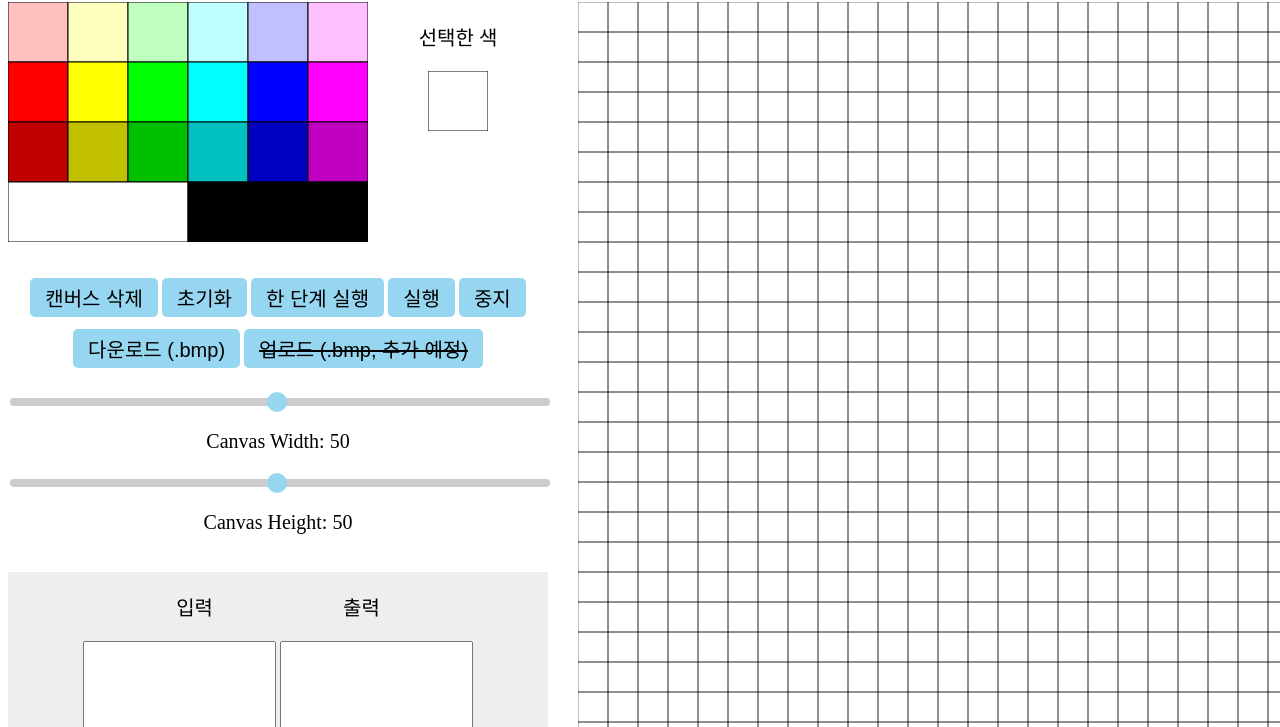
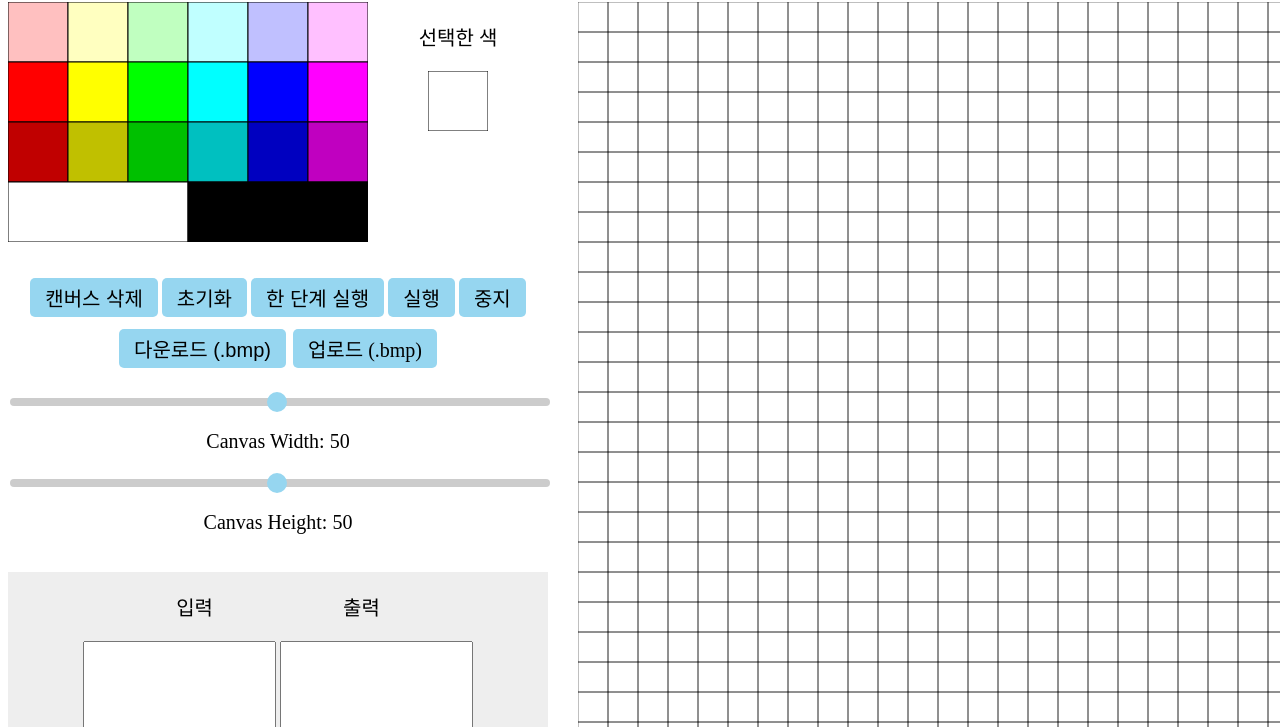
Before and after one commit to PhiCis/piet_intepreter, a plain HTML site: page index.html in a window 1280 px wide. Shown: the part 73-800 px from the top of the page. Drawn offline with Linux system fonts and the light colour scheme.

Commit message:
Update index.html

```diff
--- a/index.html
+++ b/index.html
@@ -79,6 +79,28 @@
                 margin: 6px 0px;
                 cursor: pointer;
             }
+            .filebox label{
+                background-color: rgb(150, 214, 240);
+                border: none;
+                border-radius: 5px;
+                color: black;
+                padding: 5px 15px;
+                text-align: center;
+                text-decoration: none;
+                display: inline-block;
+                font-size: 20px;
+                margin: 6px 0px;
+                cursor: pointer;
+            }
+            .filebox input[type="file"]{
+                width: 1px;
+                height: 1px;
+                padding: 0;
+                margin: -1px;
+                overflow: hidden;
+                clip:rect(0,0,0,0);
+                border: 0;
+            }
             .slider{
                 -webkit-appearance: none;
                 width: 100%;
@@ -117,13 +139,16 @@
                 <canvas id="myNowColor" width="60" height="60"></canvas>
             </div>
             <div class = 'button-div'>
+                <div class="filebox">
                     <button type="button" class="button" onclick="deleteCanvas();">캔버스 삭제</button>
                     <button type="button" class="button" onclick="reset(true);">초기화</button>
                     <button type="button" class="button" onclick="oneStep();">한 단계 실행</button>
                     <button type="button" class="button" onclick="execute();">실행</button>
                     <button type="button" class="button" onclick="stopStep();">중지</button>
                     <button type="button" id="download" class="button">다운로드 (.bmp)</button>
-                <button type="button" id="upload" class="button" onclick="upload();"><del>업로드 (.bmp, 추가 예정)</del></button>
+                    <input class="filebox" type="file" id="upload" accept=".bmp">
+                    <label class="filebox" for="upload">업로드 (.bmp)</label>
+                </div>
             </div>
             <div class="slider-div">
                 <input type="range" min="1" max="100" value="50" class="slider" id="myWidth">
```
Lines whose indentation alone changed are shown as unchanged.
